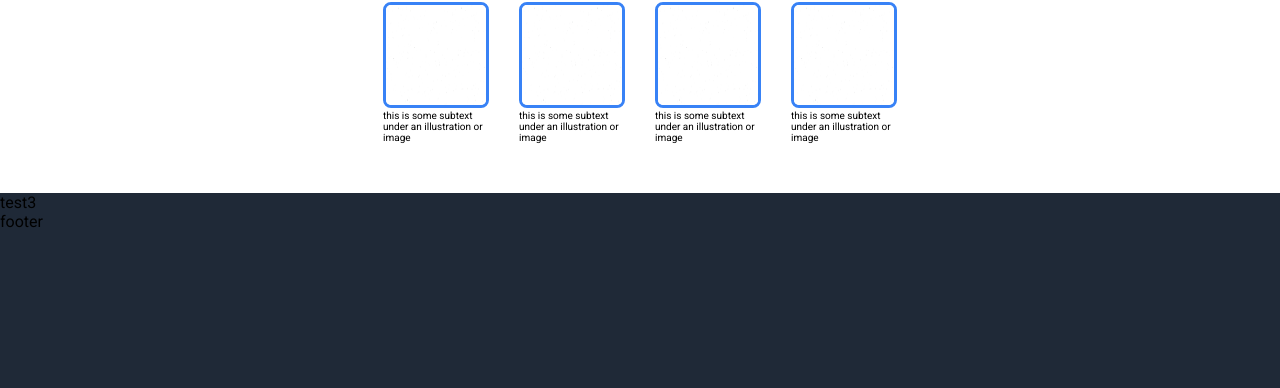
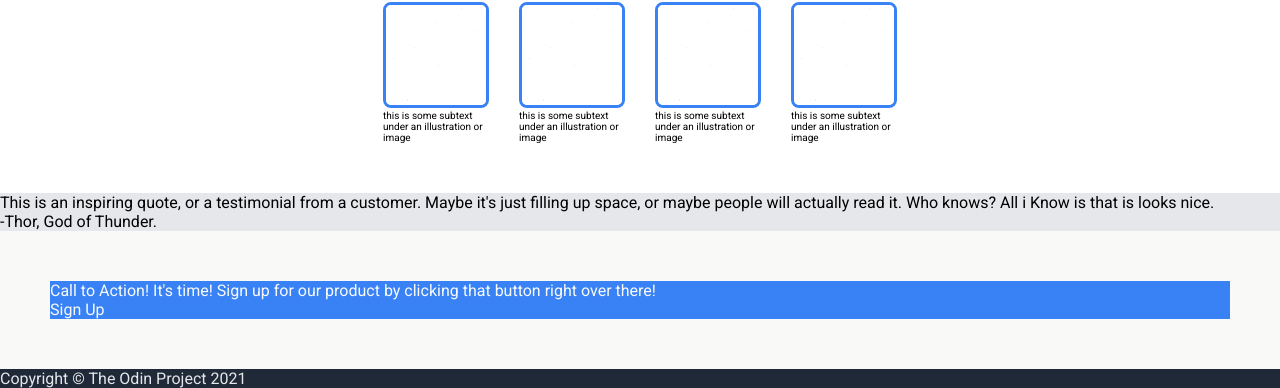
Before and after one commit to magaleo15/landing-page, a plain HTML site: page index.html in a window 1280 px wide. Shown: the part 519-907 px from the top of the page. Before the commit the page ends 800 px from the top, so only its background shows below. Drawn offline with Linux system fonts and the light colour scheme.

Commit message:
finish html add ccs colors

```diff
--- a/index.html
+++ b/index.html
@@ -92,8 +92,25 @@
           </div>
         </div>
       </div>
-      <div class="subsection three">test3</div>
+      <div class="subsection three">
+        <div>
+          This is an inspiring quote, or a testimonial from a customer. Maybe
+          it's just filling up space, or maybe people will actually read it. Who
+          knows? All i Know is that is looks nice.
+        </div>
+        <div>-Thor, God of Thunder.</div>
+      </div>
+      <div class="subsection four">
+        <div>
+          <span>Call to Action! It's time!</span>
+          <span
+            >Sign up for our product by clicking that button right over
+            there!</span
+          >
+        </div>
+        <div>Sign Up</div>
+      </div>
     </div>
-    <footer class="subsection footer">footer</footer>
+    <div class="subsection footer">Copyright &#169 The Odin Project 2021</div>
   </body>
 </html>
--- a/style.css
+++ b/style.css
@@ -3,12 +3,14 @@ body {
   font-family: "Roboto", sans-serif;
   margin: 0;
   padding: 0;
+  display: flex;
+  flex-direction: column;
 }
 .header {
   display: flex;
   margin: auto;
   margin-top: 8px;
-  /* width: 100%; */
+  width: 100%;
 }
 
 .logo {
@@ -114,3 +116,17 @@ body {
 .just.text {
   width: 100px;
 }
+
+.three {
+  background-color: #e5e7eb;
+}
+
+.four {
+  background: #3882f6;
+  color: #f9faf8;
+  border: 50px solid #f9faf8;
+}
+
+.footer {
+  color: #e5e7eb;
+}
```
